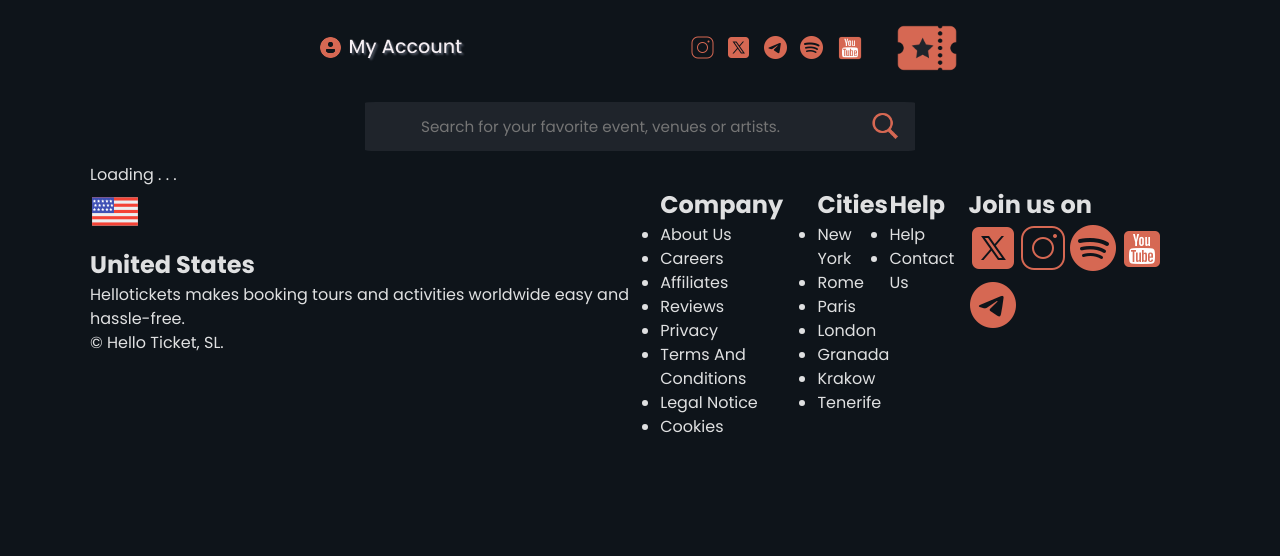
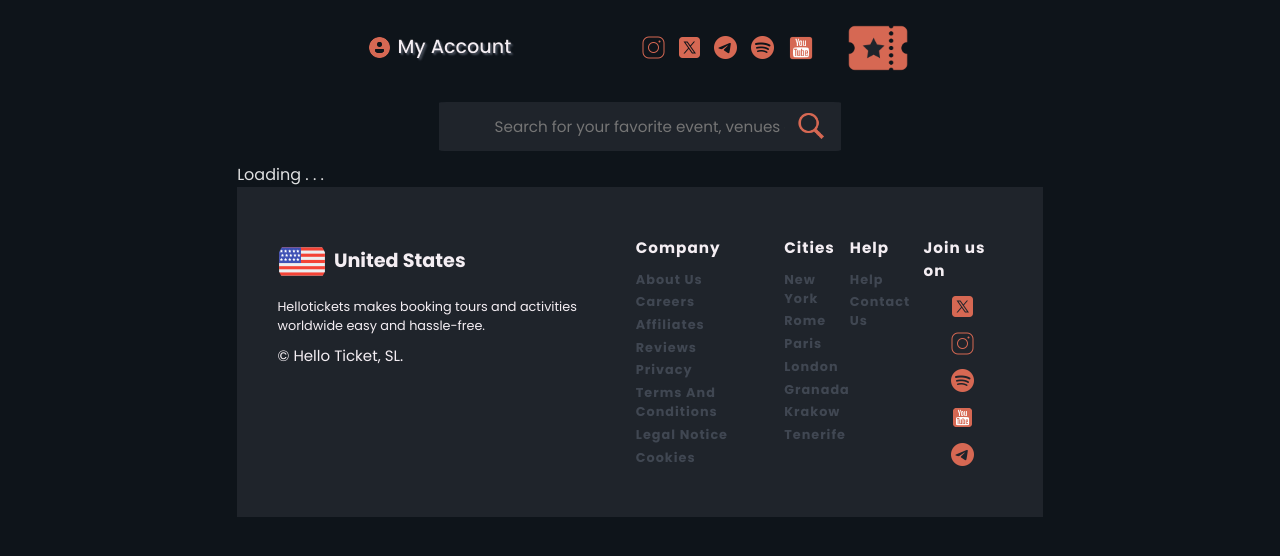
Before and after one commit to Fpaganoni/Course-react, a React (Vite) app in the folder React-course/: page / in a window 1280 px wide. Shown: the top 556 px of the page. Built offline with nearby package versions, Linux system fonts and the light colour scheme; no server answers.

Commit message:
Finishing the footer with some details

```diff
--- a/React-course/src/components/Footer/Footer.module.css
+++ b/React-course/src/components/Footer/Footer.module.css
@@ -1,9 +1,93 @@
+/* :root {
+  --dark-gray: #3c3c3c;
+  --ligth-gray: #7a7a7a;
+  --black-ligth: #141313;
+  --gap-elements: 1.5rem;
+  --red: #fc6c6c;
+  --green-ligth: #7cfe7c;
+  --orange: #d66853;
+  --brown: #7d4e57;
+  --white: #f4eef3;
+} */
+
+li {
+  list-style: none;
+  cursor: pointer;
+  transition: transform 200ms ease-in-out;
+  color: var(--ligth-gray);
+  font-weight: bold;
+  letter-spacing: 1px;
+
+  &&:hover {
+    transform: scale(1.03);
+    color: var(--orange);
+  }
+}
+
 .generalContainer {
   display: flex;
   width: 100%;
-  max-width: 1100px;
+  background-color: var(--dark-gray);
 }
 
 .footerContainer {
   display: flex;
+  justify-content: space-between;
+  font-size: 0.8rem;
+  width: 90%;
+  margin: 50px auto;
+  color: var(--white);
 }
+
+.footerSections:not(:last-child) {
+  display: flex;
+  flex-direction: column;
+  gap: 0.625rem;
+}
+
+.sectionTitles {
+  font-size: 0.95rem;
+  letter-spacing: 1px;
+}
+
+.footerList {
+  display: flex;
+  flex-direction: column;
+  gap: 0.22rem;
+}
+
+.section1 {
+  display: flex;
+  flex-direction: column;
+  gap: 0.4rem;
+}
+
+.footerCoinTitle {
+  display: flex;
+  align-items: center;
+  gap: 0.4rem;
+}
+
+.imgEEUU {
+  border-radius: 50%;
+}
+
+.footerCoinParagraph {
+  max-width: 400px;
+}
+
+.companyInfo {
+  font-size: 0.94rem;
+}
+
+.joinUsSection {
+  display: flex;
+  flex-direction: column;
+  justify-content: space-between;
+  align-items: center;
+}
+
+.socialIcons {
+  width: 25px;
+  cursor: pointer;
+}
--- a/React-course/src/components/Footer/index.jsx
+++ b/React-course/src/components/Footer/index.jsx
@@ -10,11 +10,15 @@ const Footer = () => {
   return (
     <div className={styles.generalContainer}>
       <footer className={styles.footerContainer}>
-        <section className={styles.footerSections}>
+        <section className={`${styles.footerSections} ${styles.section1}`}>
           <h2 className={styles.footerCoinTitle}>
-            <figure className={styles.imgContainer}>
-              <img src={EEUUFlag} alt="United States Flag" />
-            </figure>
+            {/* <figure className={styles.imgContainer}> */}
+            <img
+              className={styles.imgEEUU}
+              src={EEUUFlag}
+              alt="United States Flag"
+            />
+            {/* </figure> */}
             United States
           </h2>
           <p className={styles.footerCoinParagraph}>
@@ -23,7 +27,7 @@ const Footer = () => {
           </p>
           <p className={styles.companyInfo}>© Hello Ticket, SL.</p>
         </section>
-        <section className={styles.footerSections}>
+        <section className={`${styles.footerSections} ${styles.section2}`}>
           <h2 className={styles.sectionTitles}>Company</h2>
           <ul className={styles.footerList}>
             <li className={styles.companyList}>About Us</li>
@@ -55,7 +59,7 @@ const Footer = () => {
             <li className={styles.helpList}>Contact Us</li>
           </ul>
         </section>
-        <section className={styles.footerSections}>
+        <section className={`${styles.footerSections} ${styles.joinUsSection}`}>
           <h2 className={styles.sectionTitles}>Join us on</h2>
           <img src={x} alt="icono de X" className={styles.socialIcons} />
           <img
--- a/React-course/src/views/Detail/Detail.module.css
+++ b/React-course/src/views/Detail/Detail.module.css
@@ -155,7 +155,6 @@
   gap: var(--gap-elements);
   background-color: var(--dark-gray);
   padding: 3.5rem 1.2rem 0rem;
-  margin-bottom: 3rem;
 }
 
 .pricesContainer {
@@ -193,6 +192,7 @@
 
 .detailsTicketsLimit {
   color: var(--red);
+  max-width: 550px;
 }
 
 .buyButton {
--- a/React-course/src/views/Detail/index.jsx
+++ b/React-course/src/views/Detail/index.jsx
@@ -11,6 +11,7 @@ import youtube from "../../assets/icon-youtube.png";
 import userImg from "../../assets/user.png";
 import ticket from "../../assets/ticket.png";
 import home from "../../assets/icon-home.png";
+import Footer from "../../components/Footer";
 
 const Detail = () => {
   const { eventId } = useParams();
@@ -171,6 +172,7 @@ const Detail = () => {
         </figure>
         <p className={styles.seatMapParagraph}>{eventData.pleaseNote}</p>
       </div>
+      <Footer />
     </div>
   );
 };
--- a/React-course/src/views/Home/Home.module.css
+++ b/React-course/src/views/Home/Home.module.css
@@ -20,6 +20,7 @@
   align-items: center;
   border-radius: 5px;
   padding: 0.1rem 0.3rem;
+  margin-bottom: 1rem;
 }
 
 .prev,
```
